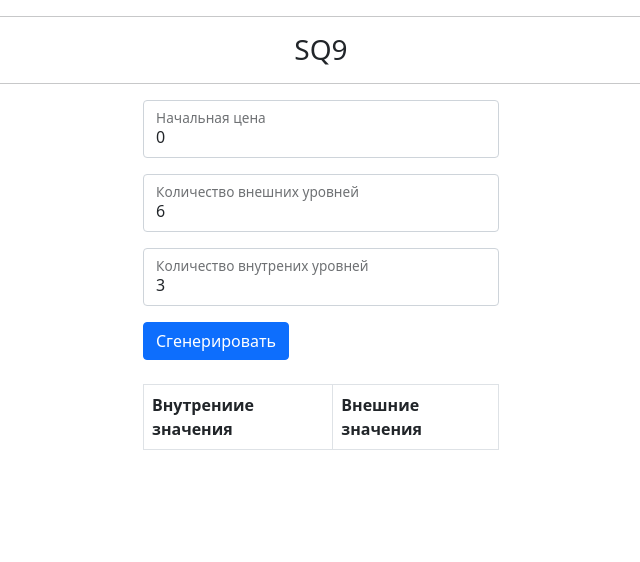
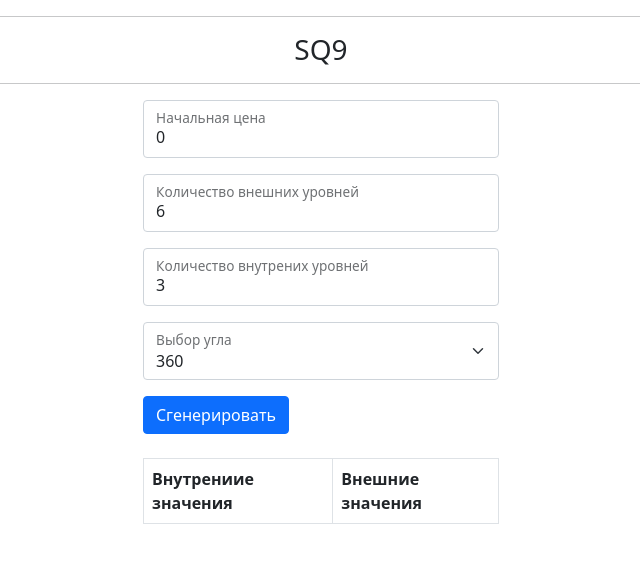
Before and after one commit to lutogin/sq9, an Angular app: page / in a window 1280 px wide. Shown: the top 562 px of the page, without its empty margins (319-959 px from the left). Built offline with nearby package versions, Linux system fonts and the light colour scheme.

Commit message:
add degree select

```diff
--- a/src/app/sq9/sq9.component.html
+++ b/src/app/sq9/sq9.component.html
@@ -49,6 +49,25 @@
           <label for="quantityInside" class="form-label">Количество внутрених уровней</label>
         </div>
 
+        <div class="form-floating mb-3">
+          <select
+            id="degreeSelect"
+            class="form-select"
+            aria-label="Выбор угла для расчета"
+            [(ngModel)]="selectDegree"
+            name="selectDegree"
+          >
+            <option
+              *ngFor="let degree of degrees"
+              selected
+              value="{{degree}}"
+            >
+              {{degree.slice(1)}}
+            </option>
+          </select>
+          <label for="degreeSelect" class="form-label">Выбор угла</label>
+        </div>
+
         <div class="form-group">
           <button class="btn btn-primary">Сгенерировать</button>
         </div>
--- a/src/app/sq9/sq9.component.ts
+++ b/src/app/sq9/sq9.component.ts
@@ -1,6 +1,6 @@
 import { Component, OnInit } from '@angular/core';
 import { NgForm } from '@angular/forms';
-import { Direction } from './sq9.model';
+import { DegreesObj, Direction } from './sq9.model';
 import { Sq9Service } from './sq9.service';
 
 @Component({
@@ -17,7 +17,9 @@ export class Sq9Component implements OnInit {
   initNum = 0;
   quantityOutside = 6;
   quantityInside = 3;
-  thead: number[] = [];
+  selectDegree = 'd390';
+  degrees: string[] = [];
+
   resultsOutside: string[] = [];
   resultsInside: string[] = [];
 
@@ -29,22 +31,28 @@ export class Sq9Component implements OnInit {
     this.resultsOutside = this.sq9Service.sq9Generate(
       this.initNum,
       this.quantityOutside,
-      Direction.Next
+      Direction.Next,
+      // @ts-ignore
+      DegreesObj[this.selectDegree]
     );
 
     this.resultsInside = this.sq9Service.sq9Generate(
       this.initNum,
       this.quantityInside,
-      Direction.Previous
+      Direction.Previous,
+      // @ts-ignore
+      DegreesObj[this.selectDegree]
     );
-  }
-
-  findClosetsAngle(): void {
-    return;
   }
 
 
   ngOnInit(): void {
+    const keyDegrees = Object.keys(DegreesObj);
+
+    this.initNum = 0;
+    this.quantityOutside = 6;
+    this.quantityInside = 3;
+    this.selectDegree = keyDegrees[keyDegrees.length - 1];
+    this.degrees = keyDegrees;
   }
-
 }
--- a/src/app/sq9/sq9.model.ts
+++ b/src/app/sq9/sq9.model.ts
@@ -2,3 +2,14 @@ export enum Direction {
   Previous = 'previous',
   Next = 'next',
 }
+
+export const DegreesObj = {
+  d90: '0.5',
+  d120: '0.666',
+  d180: '1',
+  d240: '1.333',
+  d270: '1.5',
+  d360: '2',
+};
+
+export type DegreesType = '0.5' | '0.666' | '1' | '1.333' | '1.5' | '2';
--- a/src/app/sq9/sq9.service.ts
+++ b/src/app/sq9/sq9.service.ts
@@ -1,23 +1,19 @@
 import { Injectable } from '@angular/core';
 import BigNumber from 'bignumber.js';
-import { Direction } from './sq9.model';
+import { DegreesObj, Direction } from './sq9.model';
 
 @Injectable({
   providedIn: 'root'
 })
 export class Sq9Service {
-  g90 = new BigNumber('0.5');
-  g120 = new BigNumber('0.666');
-  g180 = new BigNumber(1);
-  g240 = new BigNumber('1.333');
-  g270 = new BigNumber('1.5');
-  g360 = new BigNumber(2);
+
   constructor() { }
 
   sq9Generate(
     initNum: number,
-    quantity: number = 1,
-    direction: Direction = Direction.Previous
+    quantity: number = 3,
+    direction: Direction = Direction.Previous,
+    degrees: string | number = DegreesObj.d360,
   ): string[] {
     const result = [];
     let currentValue = new BigNumber(initNum);
@@ -25,8 +21,8 @@ export class Sq9Service {
     for (let i = 0; i < quantity; i++) {
       const sqrtFromNum = currentValue.squareRoot();
       const findValue = direction === Direction.Previous
-        ? sqrtFromNum.minus(this.g360).exponentiatedBy(new BigNumber(2))
-        : sqrtFromNum.plus(this.g360).exponentiatedBy(new BigNumber(2));
+        ? sqrtFromNum.minus(new BigNumber(degrees)).exponentiatedBy(2)
+        : sqrtFromNum.plus(new BigNumber(degrees)).exponentiatedBy(2);
       result.push(findValue);
       currentValue = findValue;
     }
```
